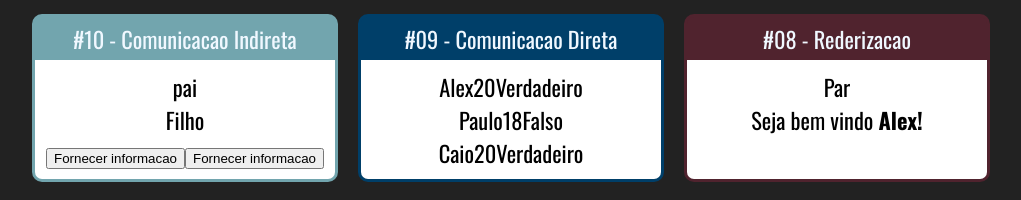
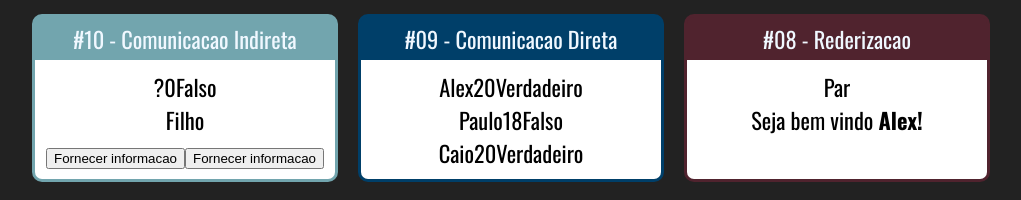
Before and after one commit to alexandre-campos-flooxai/React-section02-fundamentals, a React (Create React App) app in the folder 1_fundamentals/: page / in a window 1280 px wide. Shown: the part 122-322 px from the top of the page, without its empty margins (129-1150 px from the left). Built offline with nearby package versions, Linux system fonts and the light colour scheme.

Commit message:
feat:stateful component

```diff
--- a/1_fundamentals/src/components/comunicacao/IndiretaFilho.jsx
+++ b/1_fundamentals/src/components/comunicacao/IndiretaFilho.jsx
@@ -2,6 +2,8 @@
 // eslint-disable-next-line
 export default (props) => {
   const cb = props.quandoClicar;
+  const gerarIdade = () => parseInt(Math.random() * 20) + 50;
+  const gerarNerd = () => Math.random() > 0.5;
   return (
     <div>
       <div>Filho</div>
@@ -12,7 +14,7 @@
       >
         Fornecer informacao
       </button>
-      <button onClick={(_) => cb("Caio", 33, false)}>
+      <button onClick={(_) => cb("Caio", gerarIdade(), gerarNerd())}>
         Fornecer informacao
       </button>
     </div>
--- a/1_fundamentals/src/components/comunicacao/IndiretaPai.jsx
+++ b/1_fundamentals/src/components/comunicacao/IndiretaPai.jsx
@@ -1,14 +1,23 @@
-import React from "react";
+import React, { useState } from "react";
 import IndiretaFilho from "./IndiretaFilho";
 // eslint-disable-next-line
 export default (props) => {
-  // nome, idade, nerd
+  const [nome, setNome] = useState("?");
+  const [idade, setIdade] = useState(0);
+  const [nerd, setNerd] = useState(false);
+
   function forneceInformacoes(nome, idade, nerd) {
-    console.log(nome, idade, nerd);
+    setNome(nome);
+    setIdade(idade);
+    setNerd(nerd);
   }
   return (
     <div>
-      pai
+      <div>
+        <span>{nome}</span>
+        <span>{idade}</span>
+        <span>{nerd ? "Verdadeirao" : "Falso"}</span>
+      </div>
       <IndiretaFilho quandoClicar={forneceInformacoes}></IndiretaFilho>
     </div>
   );
```
